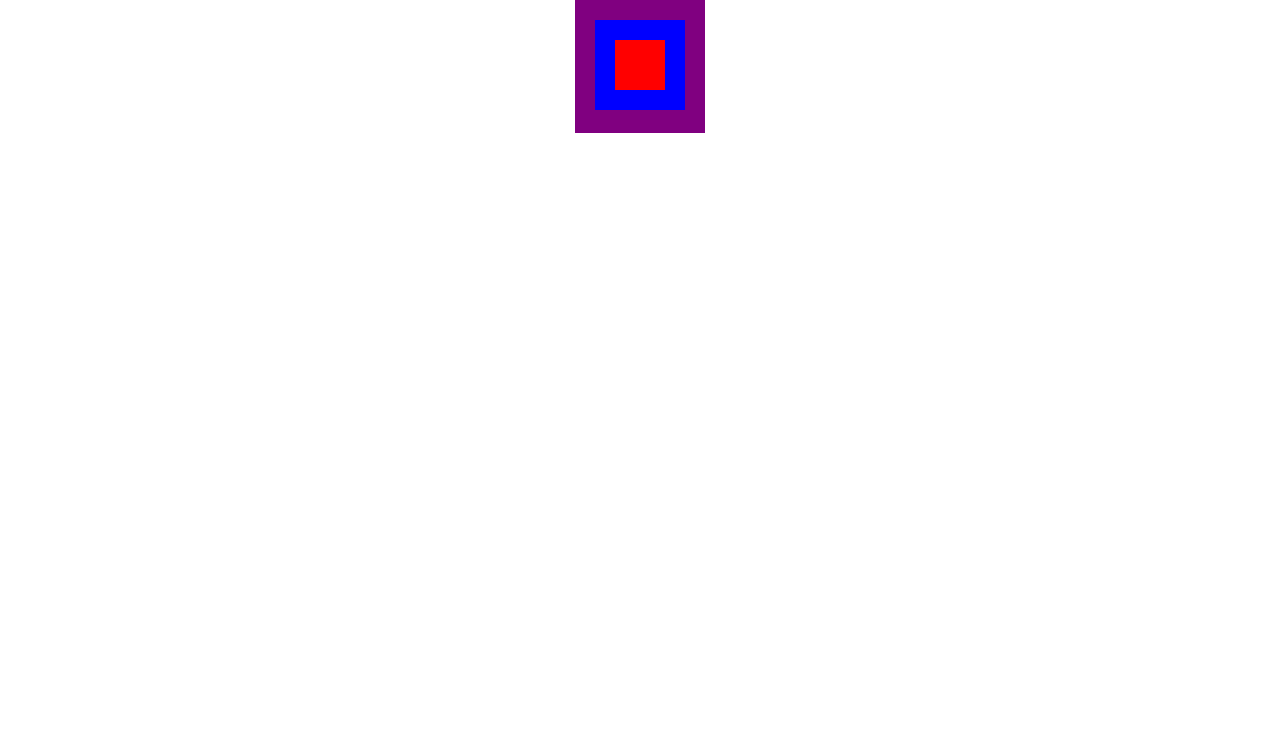
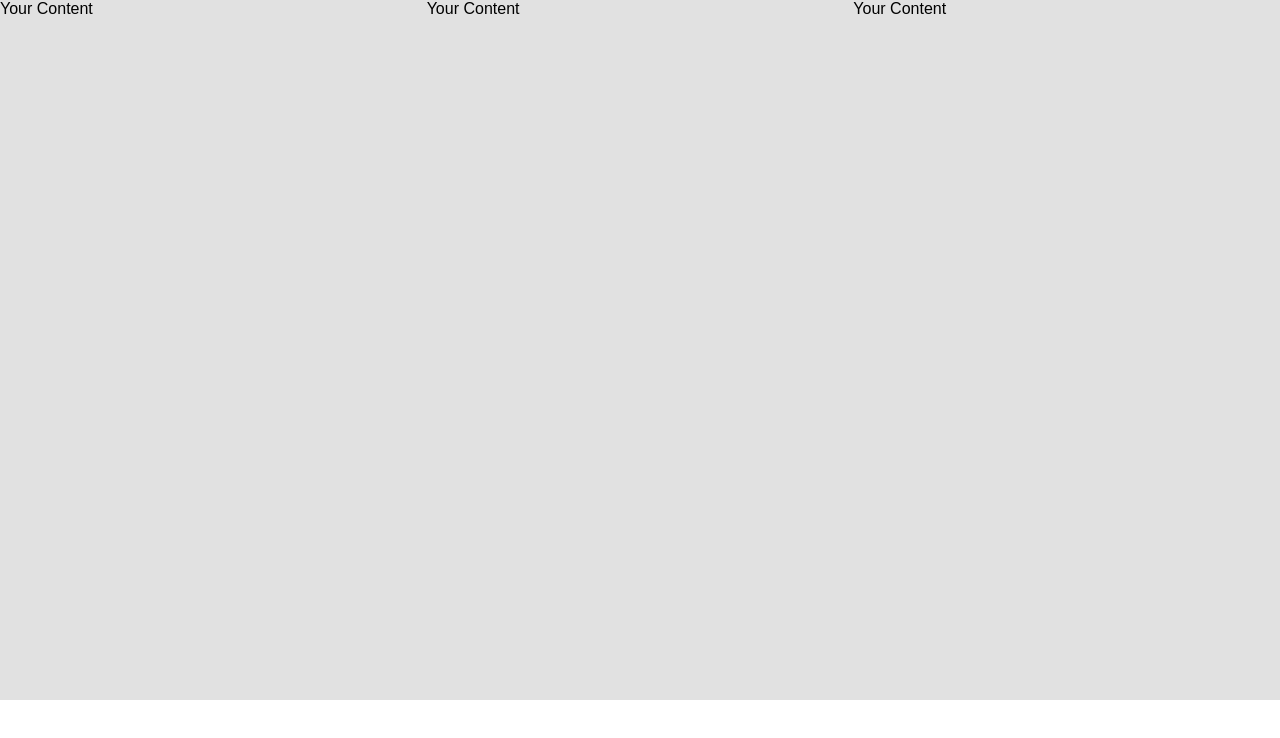
Before and after one commit to AngelaTsen/Angela_HW, a plain HTML site: page index.html in a window 1280 px wide. Drawn offline with nearby package versions, Linux system fonts and the light colour scheme.

Commit message:
add slider

```diff
--- a/index.html
+++ b/index.html
@@ -4,16 +4,28 @@
     <meta charset="UTF-8">
     <meta http-equiv="X-UA-Compatible" content="IE=edge">
     <meta name="viewport" content="width=device-width, initial-scale=1.0">
+    <link rel="stylesheet" href="/widgets/owl-carousel/owl.carousel.min.css">
+    <link rel="stylesheet" href="/widgets/owl-carousel/owl.theme.default.min.css">
     <link rel="stylesheet" href="/styles/style.css">
     <title>Document</title>
 </head>
 <body>
+
+    <div class="owl-carousel">
+        <div class="owl-slider"> Your Content </div>
+        <div class="owl-slider"> Your Content </div>
+        <div class="owl-slider"> Your Content </div>
+        <div class="owl-slider"> Your Content </div>
+        <div class="owl-slider"> Your Content </div>
+        <div class="owl-slider"> Your Content </div>
+        <div class="owl-slider"> Your Content </div>
+      </div>
+<script
+  src="https://code.jquery.com/jquery-3.6.4.min.js"
+  integrity="sha256-oP6HI9z1XaZNBrJURtCoUT5SUnxFr8s3BzRl+cbzUq8="
+  crossorigin="anonymous"></script>
+  <script src="/widgets/owl-carousel/owl.carousel.min.js"></script>
     <script defer src="/script.js"></script>
-    <div class="grandparent">
-      <div class="parent">
-          <div class="child"></div>
-      </div>
-  </div>
   <!-- <header class="wraper">
     <nav>
         <a href="#" class="nav-logo">WebDev.</a> -->
--- a/script.js
+++ b/script.js
@@ -305,9 +305,9 @@
 
 // ІВЕНТИ
 
-const grandparent = document.querySelector('.grandparent');
-const parent = document.querySelector('.parent');
-const child = document.querySelector('.child');
+// const grandparent = document.querySelector('.grandparent');
+// const parent = document.querySelector('.parent');
+// const child = document.querySelector('.child');
 
 // child.addEventListener('click', (event) => {
 // console.log ('child')
@@ -323,3 +323,7 @@ const child = document.querySelector('.child');
 // event.stopPropagation()
 // console.log ('grandparent')
 // });
+
+$(document).ready(function(){
+    $(".owl-carousel").owlCarousel();
+  });
--- a/styles/style.scss
+++ b/styles/style.scss
@@ -6,26 +6,13 @@
 @import url('https://fonts.googleapis.com/css2?family=Poppins&display=swap');
 @import url('https://fonts.googleapis.com/css2?family=Source+Sans+Pro&display=swap');
 
+
 body {
-    font-family: 'Source Sans Pro', sans-serif;
-    text-align: center;
-    width: 100%;
+margin: 0;
+font-family: sans-serif;}
+
+.owl-slider {
+height: 700px;
+width: 1440px;
+background-color: rgb(225, 225, 225);
 }
-
-.grandparent {
-    padding: 20px;
-    display: inline-block;
-    background-color: purple;
-}
-
-.parent {
-    padding: 20px;
-    background-color: blue;
-    display: inline-block;
-}
-
-.child {
-    width: 50px;
-    height: 50px;
-    background-color: red;
-}
--- /dev/null
+++ b/widgets/owl-carousel/owl.theme.default.min.css
@@ -0,0 +1,6 @@
+/**
+ * Owl Carousel v2.3.4
+ * Copyright 2013-2018 David Deutsch
+ * Licensed under: SEE LICENSE IN https://github.com/OwlCarousel2/OwlCarousel2/blob/master/LICENSE
+ */
+.owl-theme .owl-dots,.owl-theme .owl-nav{text-align:center;-webkit-tap-highlight-color:transparent}.owl-theme .owl-nav{margin-top:10px}.owl-theme .owl-nav [class*=owl-]{color:#FFF;font-size:14px;margin:5px;padding:4px 7px;background:#D6D6D6;display:inline-block;cursor:pointer;border-radius:3px}.owl-theme .owl-nav [class*=owl-]:hover{background:#869791;color:#FFF;text-decoration:none}.owl-theme .owl-nav .disabled{opacity:.5;cursor:default}.owl-theme .owl-nav.disabled+.owl-dots{margin-top:10px}.owl-theme .owl-dots .owl-dot{display:inline-block;zoom:1}.owl-theme .owl-dots .owl-dot span{width:10px;height:10px;margin:5px 7px;background:#D6D6D6;display:block;-webkit-backface-visibility:visible;transition:opacity .2s ease;border-radius:30px}.owl-theme .owl-dots .owl-dot.active span,.owl-theme .owl-dots .owl-dot:hover span{background:#869791}
```
Also changed, not shown: styles/style.css, widgets/owl-carousel/owl.carousel.min.css (added), widgets/owl-carousel/owl.carousel.min.js (added), 4 other files.
